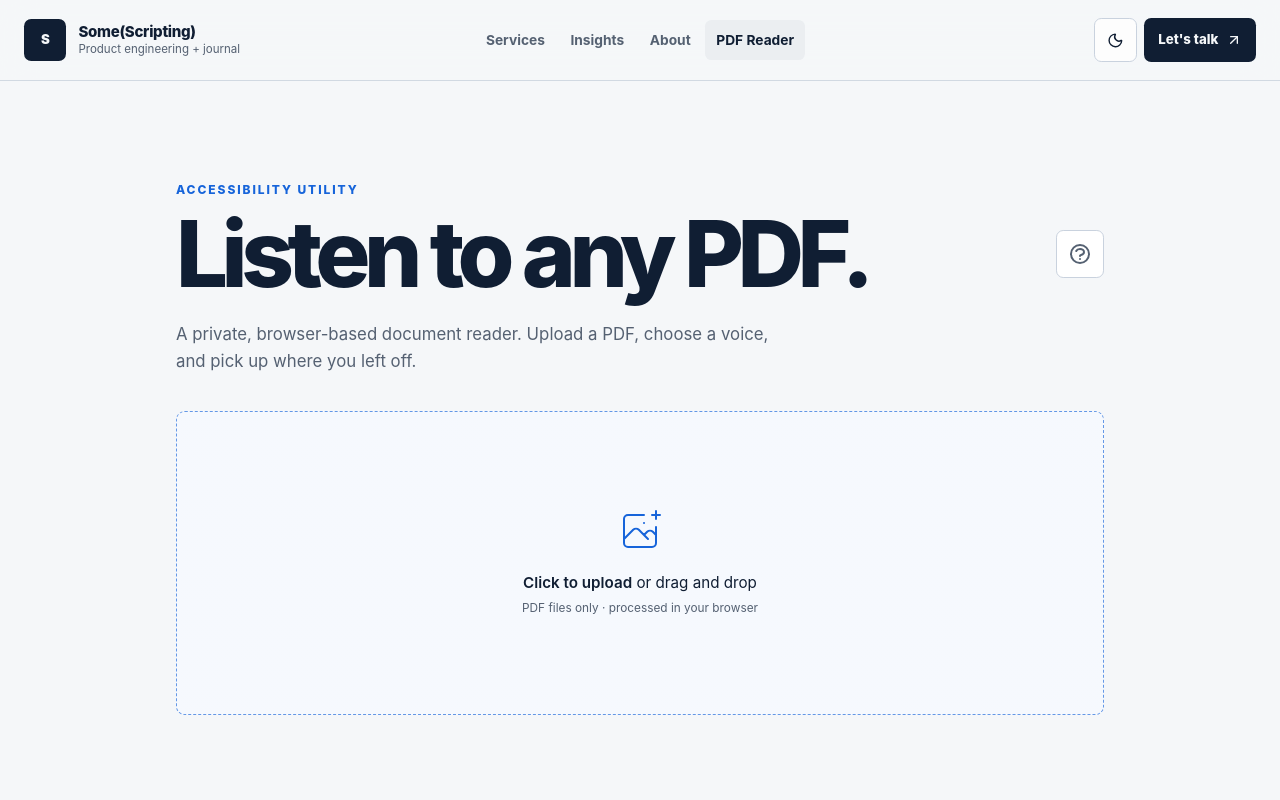
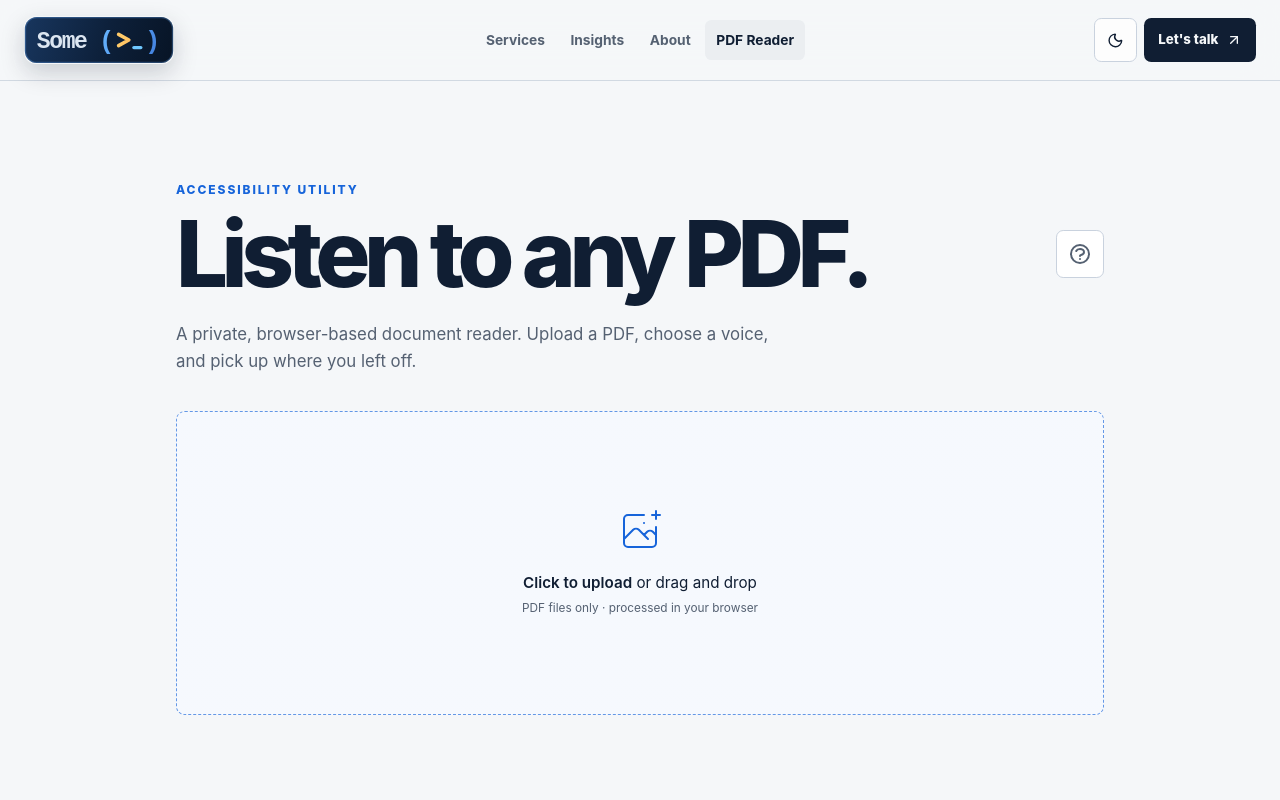
Before and after one commit to ScriptAlchemist/just_in, a Next.js app: page /pdf-to-speech in a window 1280 px wide. Shown: the top 800 px of the page. Built offline with nearby package versions, Linux system fonts and the light colour scheme.

Commit message:
Replace Text Branding With Logo Asset

```diff
--- a/components/navbar.tsx
+++ b/components/navbar.tsx
@@ -83,12 +83,13 @@ export const Navbar = () => {
           onClick={() => setIsMenuOpen(false)}
           aria-label="Some(Scripting), home"
         >
-          <span className="site-brand-monogram">S</span>
-          <span>
-            <span className="site-brand-name">Some(Scripting)</span>
-            <span className="site-brand-role">
-              Product engineering + journal
-            </span>
+          <span className="site-brand-logo" aria-hidden="true">
+            <img
+              src="/assets/brand/some-scripting-mark.svg"
+              alt=""
+              width="176"
+              height="56"
+            />
           </span>
         </Link>
 
--- a/styles/index.css
+++ b/styles/index.css
@@ -264,46 +264,25 @@
   color: hsl(var(--foreground));
 }
 
-.site-brand-monogram {
-  display: grid;
-  width: 2.65rem;
-  height: 2.65rem;
+.site-brand-logo {
+  display: block;
+  overflow: hidden;
+  width: 9.4rem;
+  height: 3rem;
   flex: 0 0 auto;
-  place-items: center;
-  border-radius: 0.45rem;
-  background: hsl(var(--foreground));
-  color: hsl(var(--background));
-  font-size: 0.83rem;
-  font-weight: 900;
-  letter-spacing: -0.04em;
-}
-
-.dark .site-brand-monogram,
+  border-radius: 0.75rem;
+  background: transparent;
+  box-shadow: 0 9px 24px hsl(215 70% 8% / 0.18);
+}
+
+.site-brand-logo img {
+  width: 100%;
+  height: 100%;
+}
+
 .dark .site-nav-cta {
   background: hsl(var(--primary));
   color: hsl(var(--primary-foreground));
-}
-
-.site-brand-name,
-.site-brand-role {
-  display: block;
-}
-
-.site-brand-name {
-  font-size: 0.94rem;
-  font-weight: 850;
-  line-height: 1.2;
-  letter-spacing: -0.02em;
-}
-
-.site-brand-role {
-  overflow: hidden;
-  max-width: 11rem;
-  color: hsl(var(--muted-foreground));
-  font-size: 0.72rem;
-  line-height: 1.3;
-  text-overflow: ellipsis;
-  white-space: nowrap;
 }
 
 .site-nav-links {
```
Also changed, not shown: public/assets/brand/some-scripting-mark.svg (added).
